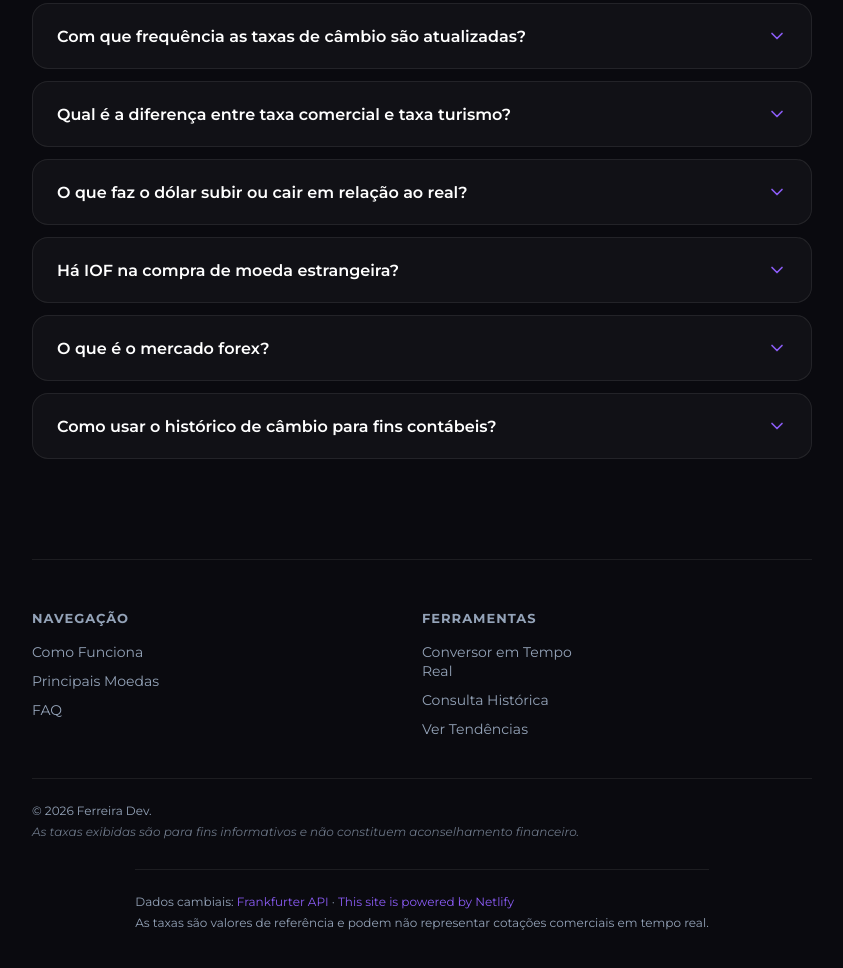
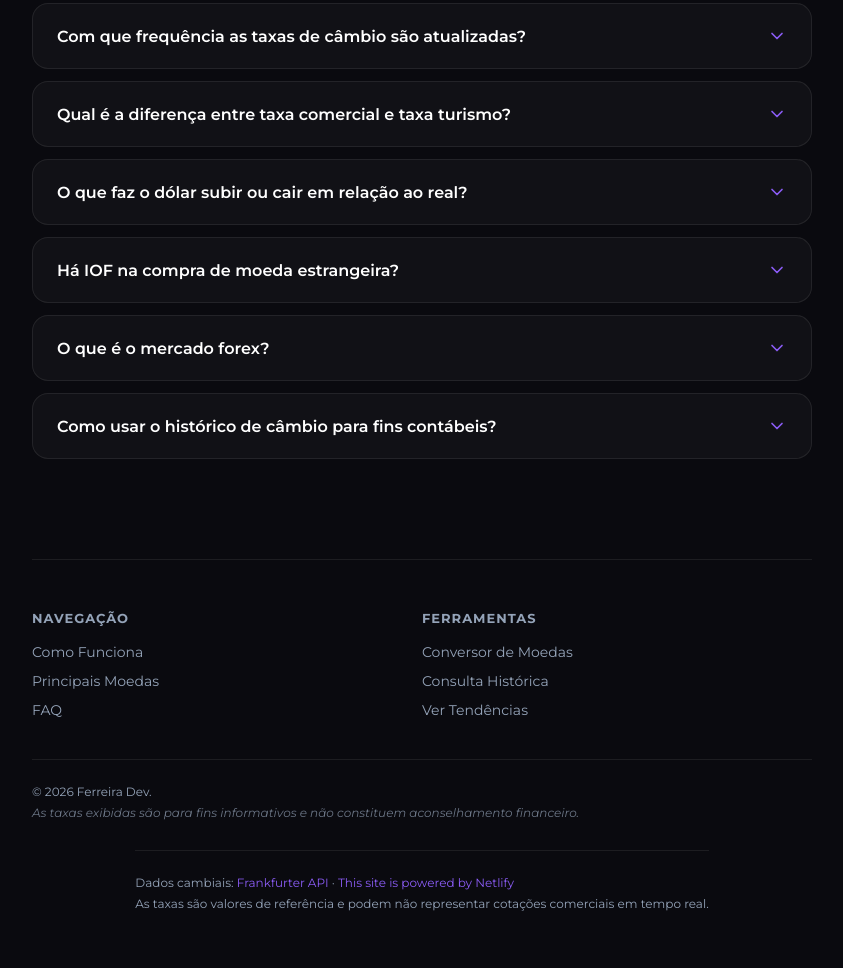
Before and after one commit to Ferreira16of/CurrencyFlow, a plain HTML site: page index.html in a window 1280 px wide. Shown: the part 3380-4348 px from the top of the page, without its empty margins (218-1061 px from the left). Drawn offline with nearby package versions, Linux system fonts and the light colour scheme.

Commit message:
Clarify reference-rate wording and project branding

```diff
--- a/index.html
+++ b/index.html
@@ -4,7 +4,7 @@
 <head>
   <meta charset="UTF-8">
   <meta name="viewport" content="width=device-width, initial-scale=1.0">
-  <title>CurrencyFlow | Conversor de Moedas Premium & Taxas em Tempo Real</title>
+  <title>CurrencyFlow | Conversor de Moedas e Taxas de Referência</title>
 
   <!-- SEO Foundation -->
   <meta name="description"
@@ -16,12 +16,12 @@
 
   <!-- Open Graph / Facebook -->
   <meta property="og:type" content="website">
-  <meta property="og:title" content="CurrencyFlow | O Conversor de Moedas Mais Elegante da Web">
+  <meta property="og:title" content="CurrencyFlow | Conversor de Moedas Open Source">
   <meta property="og:description"
     content="Converta moedas, consulte taxas históricas e explore tendências cambiais com uma ferramenta gratuita e aberta.">
 
   <!-- Twitter -->
-  <meta property="twitter:title" content="CurrencyFlow | Conversor de Moedas Premium">
+  <meta property="twitter:title" content="CurrencyFlow | Conversor de Moedas Open Source">
   <meta property="twitter:description"
     content="Converta moedas com estilo. Conversão de moedas com taxas de referência e histórico.">
 
@@ -398,7 +398,7 @@
         <div class="footer-links">
           <h4>Ferramentas</h4>
           <ul>
-            <li><a href="#app-top" onclick="switchTab('converter')">Conversor em Tempo Real</a></li>
+            <li><a href="#app-top" onclick="switchTab('converter')">Conversor de Moedas</a></li>
             <li><a href="#app-top" onclick="switchTab('historical')">Consulta Histórica</a></li>
             <li><a href="#app-top" onclick="switchTab('trends')">Ver Tendências</a></li>
           </ul>
```
